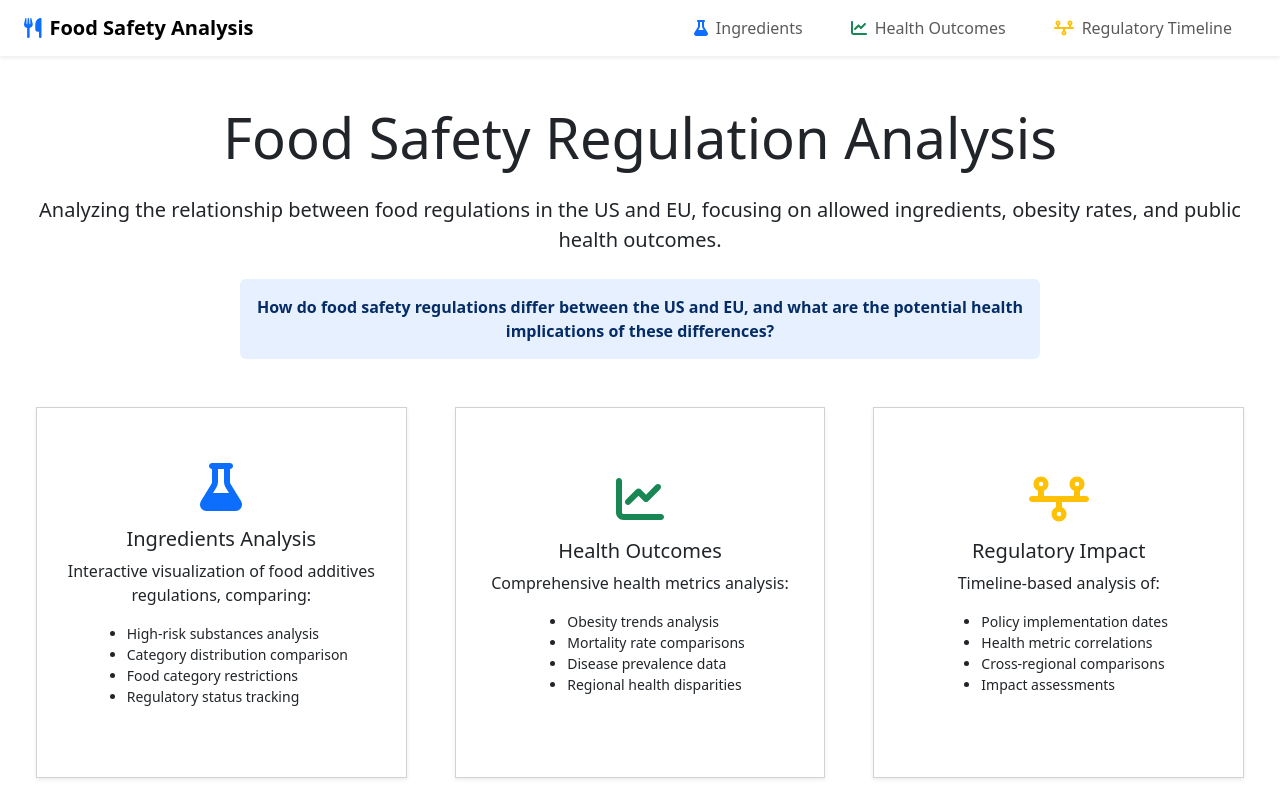
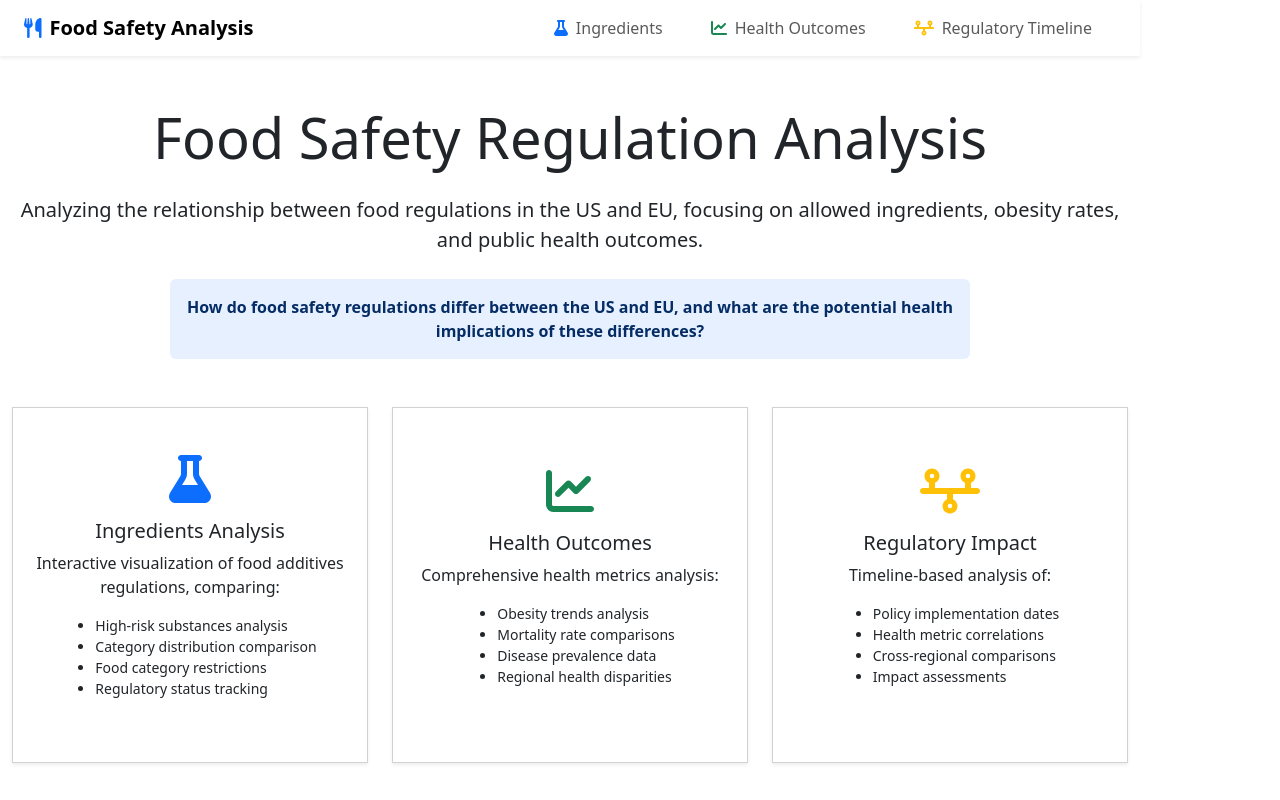
Before and after one commit to gsinghjay/is219-data-visualization, a React (Vite) app: page / in a window 1280 px wide. Shown: the top 800 px of the page. Built offline with nearby package versions, Linux system fonts and the light colour scheme.

Commit message:
fix: improve page layout and centering by simplifying container structure

```diff
--- a/src/App.jsx
+++ b/src/App.jsx
@@ -134,8 +134,10 @@ const Home = () => {
   const [showDataSourcesModal, setShowDataSourcesModal] = useState(false);
 
   return (
-    <div className="container-fluid h-100 d-flex align-items-center justify-content-center py-5" style={{ minHeight: '80vh' }}>
-      <div className="text-center w-100">
+    <div className="container py-5">
+      <div className="row justify-content-center">
+        <div className="col-12">
+          <div className="text-center">
             <h1 className="display-4 mb-4">Food Safety Regulation Analysis</h1>
             <p className="lead mb-4">
               Analyzing the relationship between food regulations in the US and EU, focusing on allowed ingredients,
@@ -146,8 +148,9 @@ const Home = () => {
                 How do food safety regulations differ between the US and EU, and what are the potential health implications of these differences?
               </p>
             </div>
-        <div className="row g-4 justify-content-center mx-0">
-          <div className="col-md-4 px-4">
+
+            <div className="row g-4 justify-content-center">
+              <div className="col-md-4">
                 <div className="card rounded-0 h-100 shadow-sm hover-shadow" style={{ aspectRatio: '1/1' }}>
                   <div className="card-body d-flex flex-column align-items-center justify-content-center">
                     <FontAwesomeIcon icon={faFlask} className="fa-3x mb-3 text-primary" />
@@ -164,7 +167,7 @@ const Home = () => {
                   </div>
                 </div>
               </div>
-          <div className="col-md-4 px-4">
+              <div className="col-md-4">
                 <div className="card rounded-0 h-100 shadow-sm hover-shadow" style={{ aspectRatio: '1/1' }}>
                   <div className="card-body d-flex flex-column align-items-center justify-content-center">
                     <FontAwesomeIcon icon={faChartLine} className="fa-3x mb-3 text-success" />
@@ -181,7 +184,7 @@ const Home = () => {
                   </div>
                 </div>
               </div>
-          <div className="col-md-4 px-4">
+              <div className="col-md-4">
                 <div className="card rounded-0 h-100 shadow-sm hover-shadow" style={{ aspectRatio: '1/1' }}>
                   <div className="card-body d-flex flex-column align-items-center justify-content-center">
                     <FontAwesomeIcon icon={faTimeline} className="fa-3x mb-3 text-warning" />
@@ -226,6 +229,8 @@ const Home = () => {
                         <div className="d-flex align-items-center">
                           <FontAwesomeIcon icon={faTimeline} className="text-warning me-2" />
                           <small>Regulatory Databases</small>
+                        </div>
+                      </div>
                     </div>
                   </div>
                 </div>
```
Lines whose indentation alone changed are shown as unchanged.
